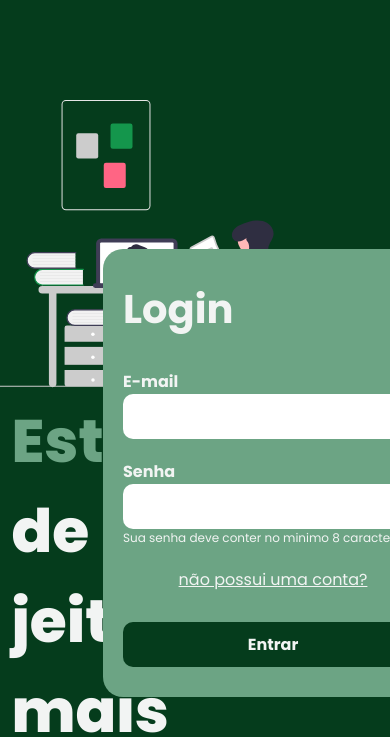
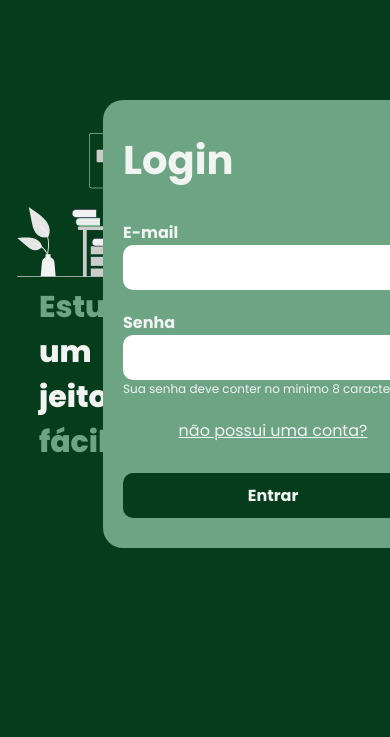
Before and after one commit to joaocuculo/projeto-ravi, a PHP site: page /login.html in a window 390 px wide; the page is wider, and only the part inside the window is pictured. Shown: the part 125-862 px from the top of that part. Run offline with PHP 8.4, Linux system fonts and the light colour scheme; some libraries are stand-ins or nearby versions; some web fonts are replaced; grey boxes are pictures that could not be loaded.

Commit message:
responsividade

```diff
--- a/assets/css/login.css
+++ b/assets/css/login.css
@@ -242,3 +242,24 @@ footer {
     text-align: center;
     padding: 10px 0;
 }
+
+/* RESPONSIVIDADE */
+
+@media screen and (max-width: 1080px) {
+    main {
+        display: flex;
+        flex-direction: row;
+    }
+
+    main article {
+        margin-bottom: 50px;
+    }
+
+    main article img {
+        width: 200px;
+    }
+
+    main article h1 {
+        font-size: 30px;
+    }
+}
--- a/login.html
+++ b/login.html
@@ -10,7 +10,7 @@
     <title>Ravi</title>
 </head>
 <body>
-    <div class="container">
+    <div>
         <header>
             <div>
                 <img src="assets/img/logo-ravi-complete.svg" alt="Ravi">
```
